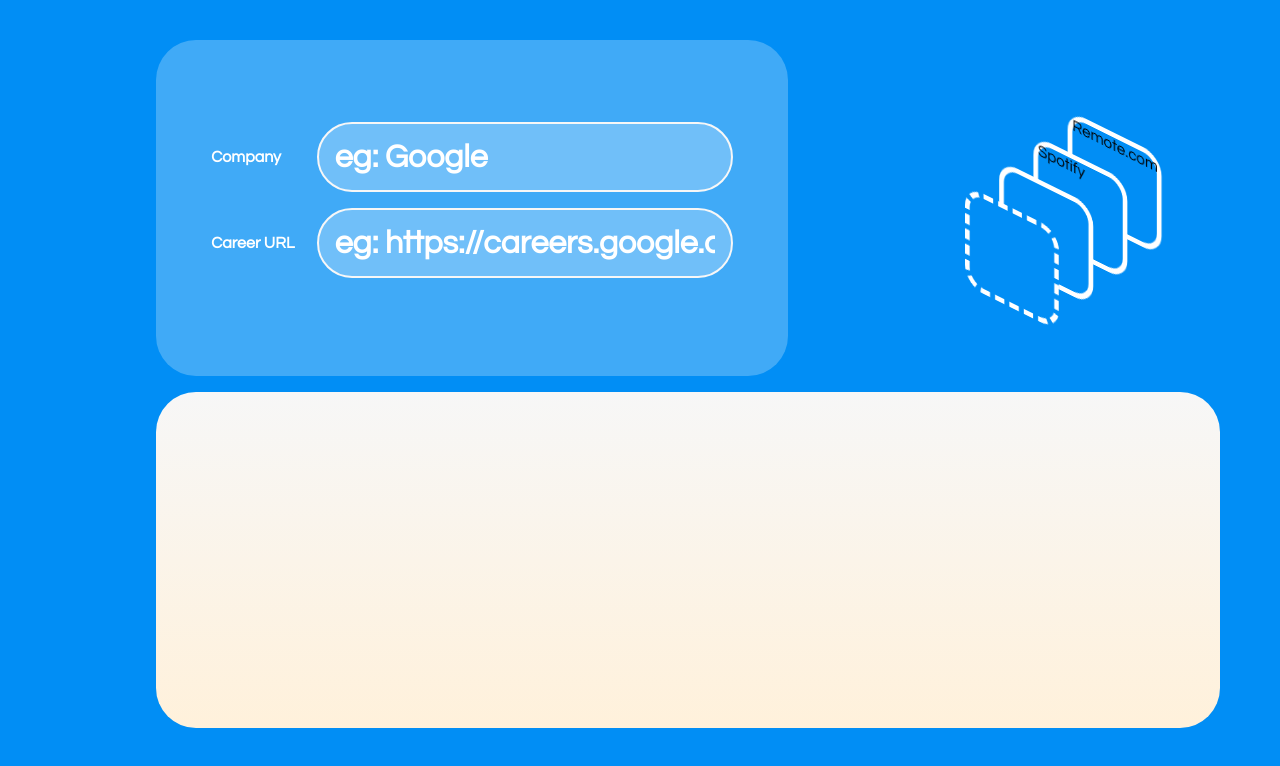
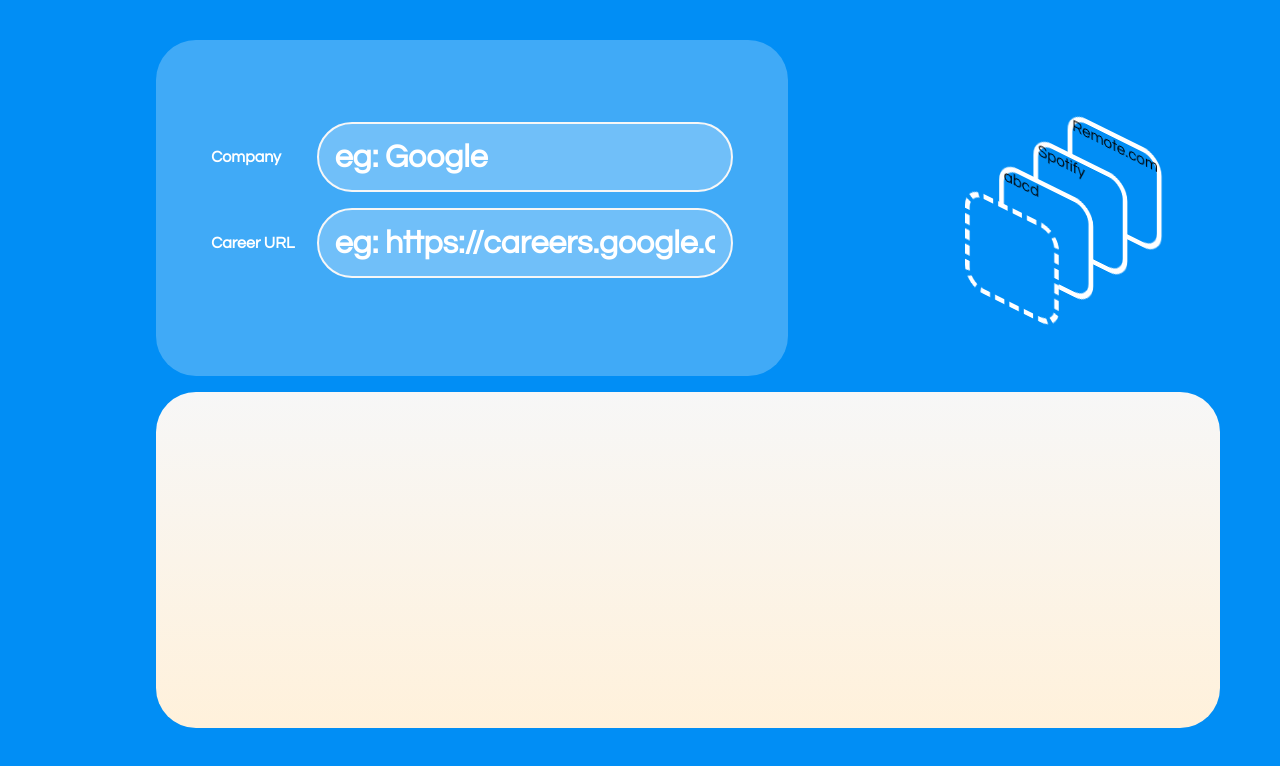
Before and after one commit to niwsa/career-recce, a Next.js app: page / in a window 1280 px wide. Shown: the top 766 px of the page. Built offline with nearby package versions, Linux system fonts and the light colour scheme.

Commit message:
test ISR again

```diff
--- /dev/null
+++ b/pages/[[...slug]].js
@@ -0,0 +1,135 @@
+import Head from "next/head";
+import Link from "next/link";
+import Image from "next/image";
+import { useRouter } from "next/router";
+import styles from "styles/Home.v2.module.css";
+import { screenshotPage } from "lib/screenshot";
+
+const trackedJobs = [
+  {
+    interests: "Frontend",
+    jobPage: "https%3A%2F%2Fboards.greenhouse.io%2Fremotecom",
+  },
+  {
+    interests: "Subscription",
+    jobPage: "https%3A%2F%2Fwww.spotifyjobs.com%2Flocations%2Fmumbai",
+  },
+];
+export default function Home({ imageUrl }) {
+  const router = useRouter();
+
+  return (
+    <div className={`${styles.container}`}>
+      <Head>
+        <title>👀</title>
+        <link rel="icon" href="/favicon.ico" />
+      </Head>
+      <main className={styles.main}>
+        <div className={styles.inpForm}>
+          <form className={`h100 flx flx-col flx-cntr ${styles.form}`}>
+            <div className="flx flx-cntr">
+              <label htmlFor="cName">Company</label>
+              <input
+                id="cName"
+                type="text"
+                placeholder="eg: Google"
+                aria-label="Company Name"
+                className="input"
+                required
+              ></input>
+            </div>
+            <div className="flx flx-cntr">
+              <label htmlFor="cUrl">Career URL</label>
+              <input
+                id="cUrl"
+                type="url"
+                placeholder="eg: https://careers.google.com/jobs/results/"
+                aria-label="Career URL"
+                className="input"
+                required
+              ></input>
+            </div>
+          </form>
+        </div>
+        <div className={styles.scene}>
+          <div className={styles.card}>
+            <Link
+              href={`/${trackedJobs[0].interests}/${trackedJobs[0].jobPage}`}
+            >
+              <a>Remote.com</a>
+            </Link>
+          </div>
+          <div className={styles.card}>
+            <Link
+              href={`/${trackedJobs[1].interests}/${trackedJobs[1].jobPage}`}
+            >
+              <a>Spotify</a>
+            </Link>
+          </div>
+          <div className={styles.card}>
+            <Link href={`/testISR/abcd`}>
+              <a>abcd</a>
+            </Link>
+          </div>
+          <div className={styles.card}></div>
+        </div>
+        <div className={styles.extraction}>
+          <blockquote>
+            {router.isFallback ? (
+              "Scanning the job page..."
+            ) : imageUrl ? (
+              <Image
+                alt="Job Openings"
+                src={imageUrl}
+                layout="responsive"
+                width={600}
+                height={253.125}
+              />
+            ) : null}
+          </blockquote>
+        </div>
+      </main>
+    </div>
+  );
+}
+
+export async function getStaticProps({ params }) {
+  // Code for scraping job postings
+  // Call an external API endpoint to get posts
+  const { slug } = params;
+  let out = "";
+
+  if (Array.isArray(slug) && slug.length === 2) {
+    const {
+      slug: [interests, companyCareerUrl],
+    } = params;
+
+    if (interests && companyCareerUrl) {
+      const imageUrl = await screenshotPage({
+        interests,
+        companyCareerUrl,
+      });
+      out = imageUrl;
+    }
+  }
+
+  return {
+    props: {
+      imageUrl: out,
+    },
+    // Next.js will attempt to re-generate the page:
+    // - When a request comes in
+    // - At most once every 10 seconds
+    revalidate: 10, // In seconds
+  };
+}
+
+export async function getStaticPaths() {
+  // We'll pre-render only these paths at build time.
+  // Statically generate /
+  const paths = [{ params: { slug: null } }];
+  // { fallback: true } means other routes not yet generated at build time
+  // will serve a fallback page (Spinner) on first request while Next.js generates static
+  // HTML and JSON in background.
+  return { paths, fallback: true };
+}
```
Also changed, not shown: index.js (renamed from pages/index.js).
